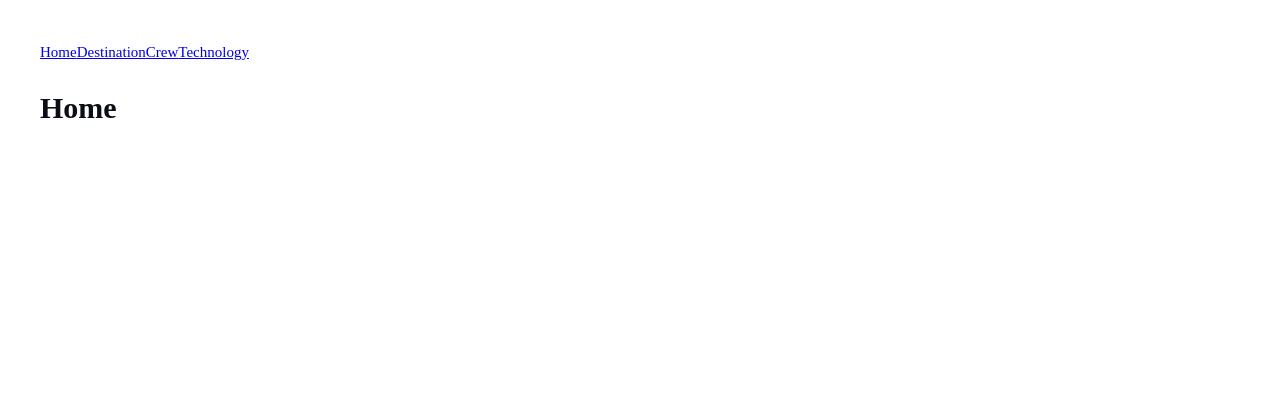
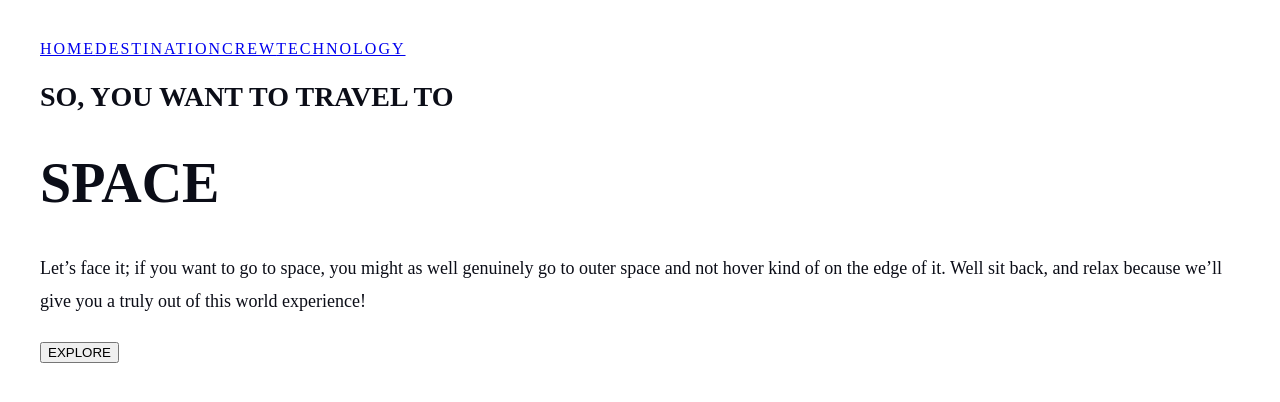
Before and after one commit to phi1s/space-tourism-website, a Vue app: page / in a window 1280 px wide. Shown: the top 402 px of the page. Built offline with nearby package versions, Linux system fonts and the light colour scheme.

Commit message:
add text and font css

```diff
--- a/src/assets/base.css
+++ b/src/assets/base.css
@@ -1,17 +1,101 @@
 @import './fonts/fonts.css';
 
 :root {
+
+  /* Colors */
+
   --color-very-dark-navy: #0B0D17;
   --color-light-blue: #D0D6F9;
   --color-white: #FFFFFF;
+
+  /* Headings */
+
+  --heading-L-font-size: 100px;
+  --heading-L-line-height: normal;
+  --heading-L-letter-spacing: 0px;
+
+  --heading-M-font-size: 56px;
+  --heading-M-line-height: normal;
+  --heading-M-letter-spacing: 0px;
+
+  --heading-S-font-size: 28px;
+  --heading-S-line-height: normal;
+  --heading-S-letter-spacing: 0px;
+
+  --heading-XS-font-size: 28px;
+  --heading-XS-line-height: normal;
+  --heading-XS-letter-spacing: 4px;
+
+  /* Subheadings */
+
+  --subheading-L-font-size: 28px;
+  --subheading-L-line-height: normal;
+  --subheading-L-letter-spacing: 0px;
+
+  --subheading-S-font-size: 14px;
+  --subheading-S-line-height: normal;
+  --subheading-S-letter-spacing: 2px;
+
+  /* Other */
+
+  --nav-text-font-size: 16px;
+  --nav-text-line-height: normal;
+  --nav-text-letter-spacing: 2px;
+
+  --body-font-size: 18px;
+  --body-line-height: 180%;
+  --body-letter-spacing: 0px;
+
 }
 
 body {
-  min-height: 100vh;
   color: var(--color-very-dark-navy);
-  line-height: 1.6;
   font-family:
     'Bellefair-Regular'
     sans-serif;
-  font-size: 15px;
+  font-size: var(--body-font-size);
+  line-height: var(--body-line-height);
+  letter-spacing: var(--body-letter-spacing);
 }
+
+nav {
+  font-size: var(--nav-text-font-size);
+  line-height: var(--nav-text-line-height);
+  letter-spacing: var(--nav-text-letter-spacing);
+  text-transform: uppercase;
+}
+
+h1 {
+  font-size: var(--heading-M-font-size);
+  line-height: var(--heading-M-line-height);
+  letter-spacing: var(--heading-M-letter-spacing);
+  text-transform: uppercase;
+}
+
+h2 {
+  font-size: var(--heading-S-font-size);
+  line-height: var(--heading-S-line-height);
+  letter-spacing: var(--heading-S-letter-spacing);
+  text-transform: uppercase;
+}
+
+h3 {
+  font-size: var(--heading-XS-font-size);
+  line-height: var(--heading-XS-line-height);
+  letter-spacing: var(--heading-XS-letter-spacing);
+  text-transform: uppercase;
+}
+
+h4 {
+  font-size: var(--subheading-L-font-size);
+  line-height: var(--subheading-L-line-height);
+  letter-spacing: var(--subheading-L-letter-spacing);
+  text-transform: uppercase;
+}
+
+h5 {
+  font-size: var(--subheading-S-font-size);
+  line-height: var(--subheading-S-line-height);
+  letter-spacing: var(--subheading-S-letter-spacing);
+  text-transform: uppercase;
+}
--- a/src/views/CrewView.vue
+++ b/src/views/CrewView.vue
@@ -1,6 +1,10 @@
 <template>
     <div class="crew">
-        <h1>Crew</h1>
+        <h3>MEET YOUR CREW</h3>
+        <h2>COMMANDER</h2>
+        <h1>Douglas Hurley</h1>
+        <p>Douglas Gerald Hurley is an American engineer, former Marine Corps pilot and former NASA astronaut. He
+            launched into space for the third time as commander of Crew Dragon Demo-2.</p>
     </div>
 </template>
 
--- a/src/views/DestinationView.vue
+++ b/src/views/DestinationView.vue
@@ -1,6 +1,18 @@
 <template>
     <div class="destination">
-        <h1>Destination</h1>
+        <h3>PICK YOUR DESTINATION</h3>
+        <h1>MOON</h1>
+        <p>See our planet as you’ve never seen it before. A perfect relaxing trip away to help regain perspective and
+            come back refreshed. While you’re there, take in some history by visiting the Luna 2 and Apollo 11 landing
+            sites.</p>
+        <div class="stats-item">
+            <h5>AVG. DISTANCE</h5>
+            <h4>384,400 km</h4>
+        </div>
+        <div class="stats-item">
+            <h5>Est. travel time</h5>
+            <h4>3 days</h4>
+        </div>
     </div>
 </template>
 
--- a/src/views/HomeView.vue
+++ b/src/views/HomeView.vue
@@ -2,7 +2,9 @@
 </script>
 
 <template>
-  <main>
-    <h1>Home</h1>
-  </main>
+  <h2>SO, YOU WANT TO TRAVEL TO</h2>
+  <h1>SPACE</h1>
+  <p>Let’s face it; if you want to go to space, you might as well genuinely go to outer space and not hover kind of on
+    the edge of it. Well sit back, and relax because we’ll give you a truly out of this world experience!</p>
+  <button>EXPLORE</button>
 </template>
--- a/src/views/TechnologyView.vue
+++ b/src/views/TechnologyView.vue
@@ -1,6 +1,11 @@
 <template>
     <div class="technology">
-        <h1>Technology</h1>
+        <h3>SPACE LAUNCH 101</h3>
+        <h2>THE TERMINOLOGY…</h2>
+        <h1>LAUNCH VEHICLE</h1>
+        <p>A launch vehicle or carrier rocket is a rocket-propelled vehicle used to carry a payload from Earth's surface
+            to space, usually to Earth orbit or beyond. Our WEB-X carrier rocket is the most powerful in operation.
+            Standing 150 metres tall, it's quite an awe-inspiring sight on the launch pad!</p>
     </div>
 </template>
 
```
